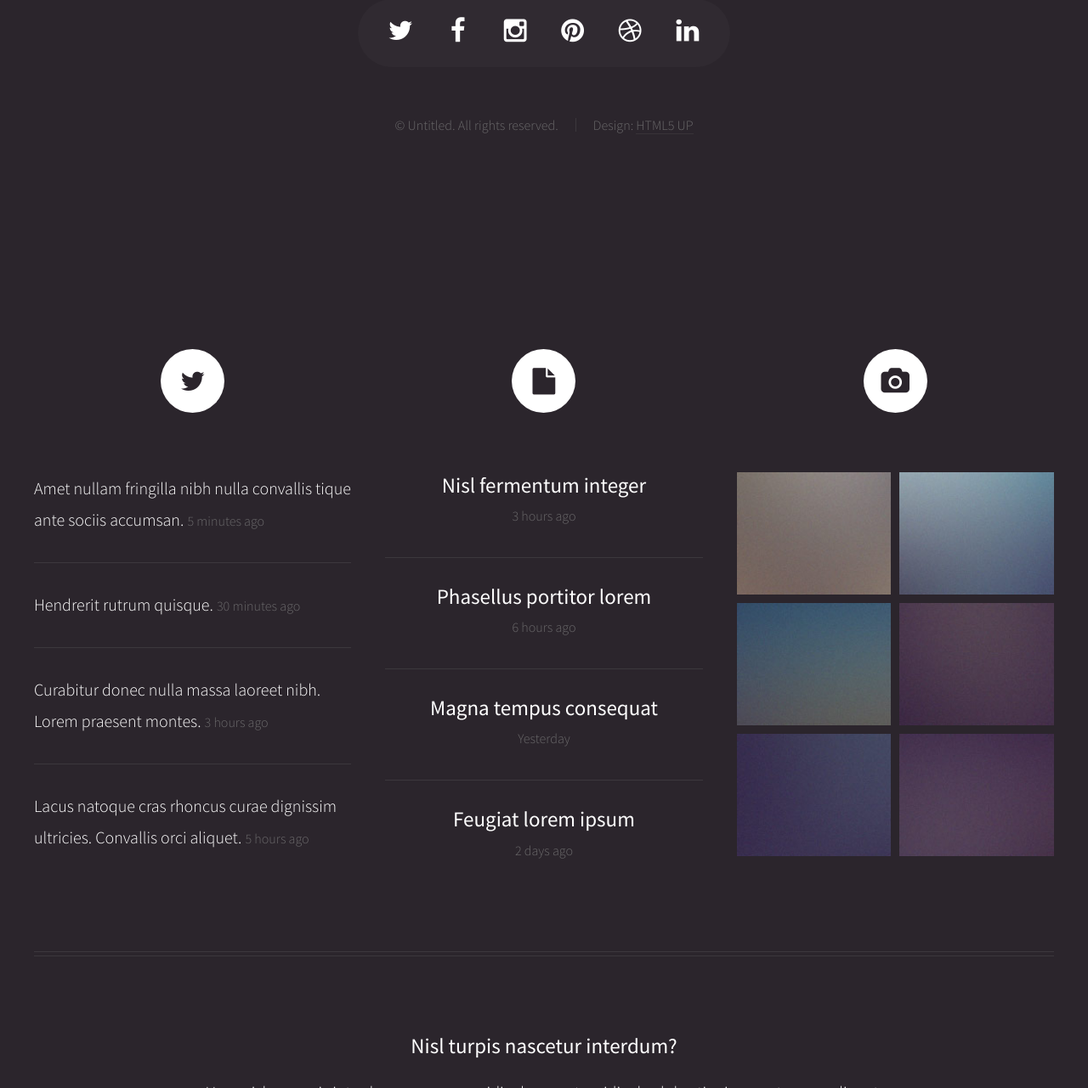
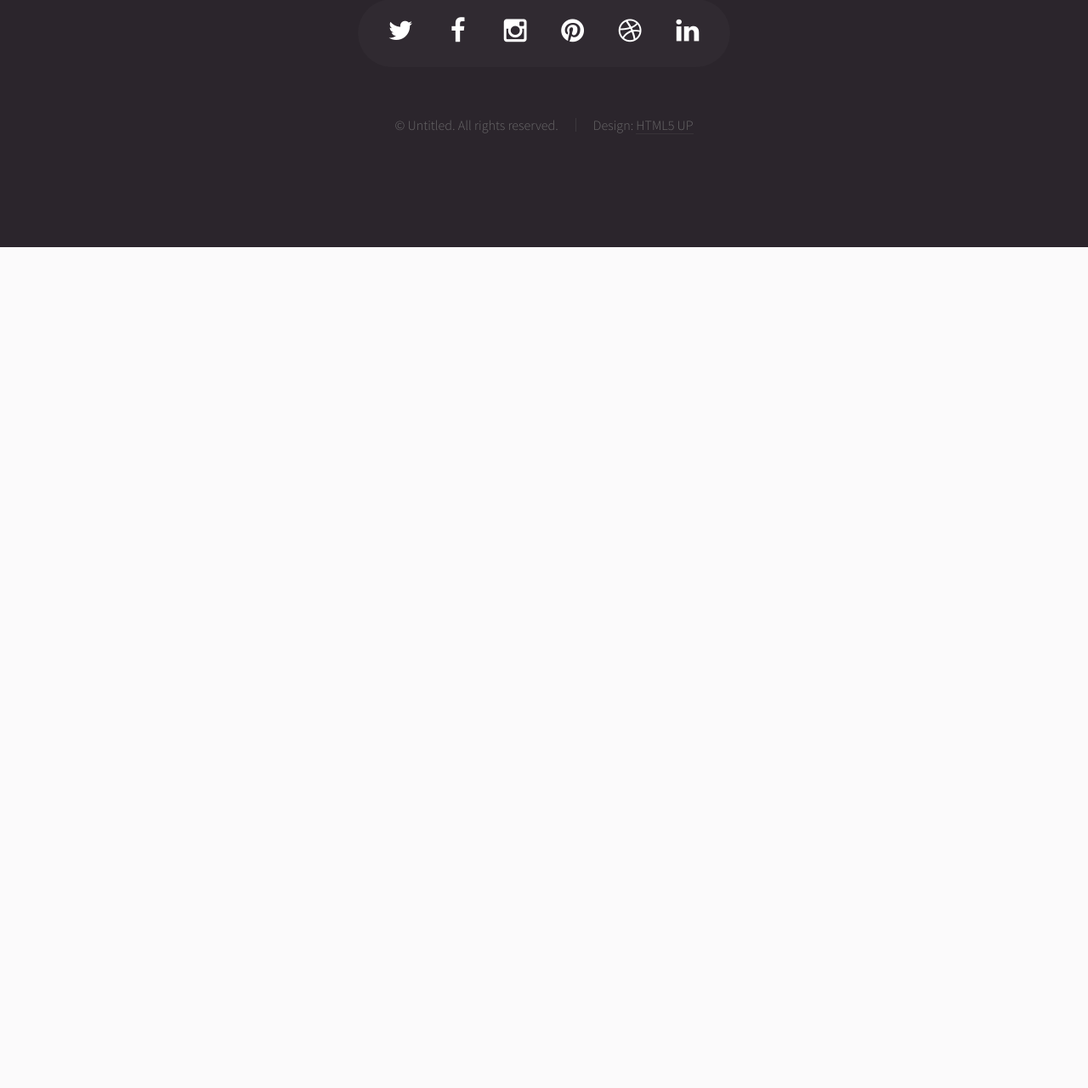
Before and after one commit to purnesh/purneshtripathi.me, a CodeIgniter app: page /index.php/welcome/index in a window 1280 px wide. Shown: the part 5219-6500 px from the top of the page at 85% size. After the commit the page ends 5510 px from the top, so only its background shows below. Run offline with CodeIgniter, Linux system fonts and the light colour scheme.

```diff
--- a/application/controllers/aboutme.php
+++ b/application/controllers/aboutme.php
@@ -4,6 +4,7 @@
 			$this->load->view('header');
 			$this->load->view('inner');
 			$this->load->view('nav_bar');
+			$this->load->view('home');
 			$this->load->view('footer');
 		}
 	}
--- a/application/views/footer.php
+++ b/application/views/footer.php
@@ -84,26 +84,26 @@
 								</header>
 								<div class="row quarter no-collapse">
 									<div class="6u">
-										<a href="#" class="image fit"><img src="images/pic10.jpg" alt="" /></a>
+										<a href="#" class="image fit"><img src="<?php echo base_url("content/images");?>/pic10.jpg" alt="" /></a>
 									</div>
 									<div class="6u">
-										<a href="#" class="image fit"><img src="images/pic11.jpg" alt="" /></a>
+										<a href="#" class="image fit"><img src="<?php echo base_url("content/images");?>/pic11.jpg" alt="" /></a>
 									</div>
 								</div>
 								<div class="row quarter no-collapse">
 									<div class="6u">
-										<a href="#" class="image fit"><img src="images/pic12.jpg" alt="" /></a>
+										<a href="#" class="image fit"><img src="<?php echo base_url("content/images");?>/pic12.jpg" alt="" /></a>
 									</div>
 									<div class="6u">
-										<a href="#" class="image fit"><img src="images/pic13.jpg" alt="" /></a>
+										<a href="#" class="image fit"><img src="<?php echo base_url("content/images");?>/pic13.jpg" alt="" /></a>
 									</div>
 								</div>
 								<div class="row quarter no-collapse">
 									<div class="6u">
-										<a href="#" class="image fit"><img src="images/pic14.jpg" alt="" /></a>
+										<a href="#" class="image fit"><img src="<?php echo base_url("content/images");?>/pic14.jpg" alt="" /></a>
 									</div>
 									<div class="6u">
-										<a href="#" class="image fit"><img src="images/pic15.jpg" alt="" /></a>
+										<a href="#" class="image fit"><img src="<?php echo base_url("content/images");?>/pic15.jpg" alt="" /></a>
 									</div>
 								</div>
 							</section>
--- a/application/views/home.php
+++ b/application/views/home.php
@@ -168,150 +168,3 @@
 				</section>
 
 			</div>
-
-		<!-- Footer -->
-			<div id="footer">
-				<div class="container">
-					<div class="row">
-
-						<!-- Tweets -->
-							<section class="4u">
-								<header>
-									<h2 class="icon fa-twitter circled"><span class="label">Tweets</span></h2>
-								</header>
-								<ul class="divided">
-									<li>
-										<article class="tweet">
-											Amet nullam fringilla nibh nulla convallis tique ante sociis accumsan.
-											<span class="timestamp">5 minutes ago</span>
-										</article>
-									</li>
-									<li>
-										<article class="tweet">
-											Hendrerit rutrum quisque.
-											<span class="timestamp">30 minutes ago</span>
-										</article>
-									</li>
-									<li>
-										<article class="tweet">
-											Curabitur donec nulla massa laoreet nibh. Lorem praesent montes.
-											<span class="timestamp">3 hours ago</span>
-										</article>
-									</li>
-									<li>
-										<article class="tweet">
-											Lacus natoque cras rhoncus curae dignissim ultricies. Convallis orci aliquet.
-											<span class="timestamp">5 hours ago</span>
-										</article>
-									</li>
-								</ul>
-							</section>
-
-						<!-- Posts -->
-							<section class="4u">
-								<header>
-									<h2 class="icon fa-file circled"><span class="label">Posts</span></h2>
-								</header>
-								<ul class="divided">
-									<li>
-										<article class="post stub">
-											<header>
-												<h3><a href="#">Nisl fermentum integer</a></h3>
-											</header>
-											<span class="timestamp">3 hours ago</span>
-										</article>
-									</li>
-									<li>
-										<article class="post stub">
-											<header>
-												<h3><a href="#">Phasellus portitor lorem</a></h3>
-											</header>
-											<span class="timestamp">6 hours ago</span>
-										</article>
-									</li>
-									<li>
-										<article class="post stub">
-											<header>
-												<h3><a href="#">Magna tempus consequat</a></h3>
-											</header>
-											<span class="timestamp">Yesterday</span>
-										</article>
-									</li>
-									<li>
-										<article class="post stub">
-											<header>
-												<h3><a href="#">Feugiat lorem ipsum</a></h3>
-											</header>
-											<span class="timestamp">2 days ago</span>
-										</article>
-									</li>
-								</ul>
-							</section>
-
-						<!-- Photos -->
-							<section class="4u">
-								<header>
-									<h2 class="icon fa-camera circled"><span class="label">Photos</span></h2>
-								</header>
-								<div class="row quarter no-collapse">
-									<div class="6u">
-										<a href="#" class="image fit"><img src="<?php echo base_url("content/images");?>/pic10.jpg" alt="" /></a>
-									</div>
-									<div class="6u">
-										<a href="#" class="image fit"><img src="<?php echo base_url("content/images");?>/pic11.jpg" alt="" /></a>
-									</div>
-								</div>
-								<div class="row quarter no-collapse">
-									<div class="6u">
-										<a href="#" class="image fit"><img src="<?php echo base_url("content/images");?>/pic12.jpg" alt="" /></a>
-									</div>
-									<div class="6u">
-										<a href="#" class="image fit"><img src="<?php echo base_url("content/images");?>/pic13.jpg" alt="" /></a>
-									</div>
-								</div>
-								<div class="row quarter no-collapse">
-									<div class="6u">
-										<a href="#" class="image fit"><img src="<?php echo base_url("content/images");?>/pic14.jpg" alt="" /></a>
-									</div>
-									<div class="6u">
-										<a href="#" class="image fit"><img src="<?php echo base_url("content/images");?>/pic15.jpg" alt="" /></a>
-									</div>
-								</div>
-							</section>
-
-					</div>
-					<hr />
-					<div class="row">
-						<div class="12u">
-
-							<!-- Contact -->
-								<section class="contact">
-									<header>
-										<h3>Nisl turpis nascetur interdum?</h3>
-									</header>
-									<p>Urna nisl non quis interdum mus ornare ridiculus egestas ridiculus lobortis vivamus tempor aliquet.</p>
-									<ul class="icons">
-										<li><a href="#" class="icon fa-twitter"><span class="label">Twitter</span></a></li>
-										<li><a href="#" class="icon fa-facebook"><span class="label">Facebook</span></a></li>
-										<li><a href="#" class="icon fa-instagram"><span class="label">Instagram</span></a></li>
-										<li><a href="#" class="icon fa-pinterest"><span class="label">Pinterest</span></a></li>
-										<li><a href="#" class="icon fa-dribbble"><span class="label">Dribbble</span></a></li>
-										<li><a href="#" class="icon fa-linkedin"><span class="label">Linkedin</span></a></li>
-									</ul>
-								</section>
-
-							<!-- Copyright -->
-								<div class="copyright">
-									<ul class="menu">
-										<li>&copy; Untitled. All rights reserved.</li><li>Design: <a href="http://html5up.net">HTML5 UP</a></li>
-									</ul>
-								</div>
-
-						</div>
-
-					</div>
-				</div>
-			</div>
-
-	</body>
-</html>
--- a/application/views/inner.php
+++ b/application/views/inner.php
@@ -1,5 +1,3 @@
-		<!-- Header -->
-			<div id="header">
 
 				<!-- Inner -->
 					<div class="inner">
```
Also changed, not shown: Old/no-sidebar.html (line endings or trailing spaces), application/views/aboutme.php (deleted), 8 other files.
